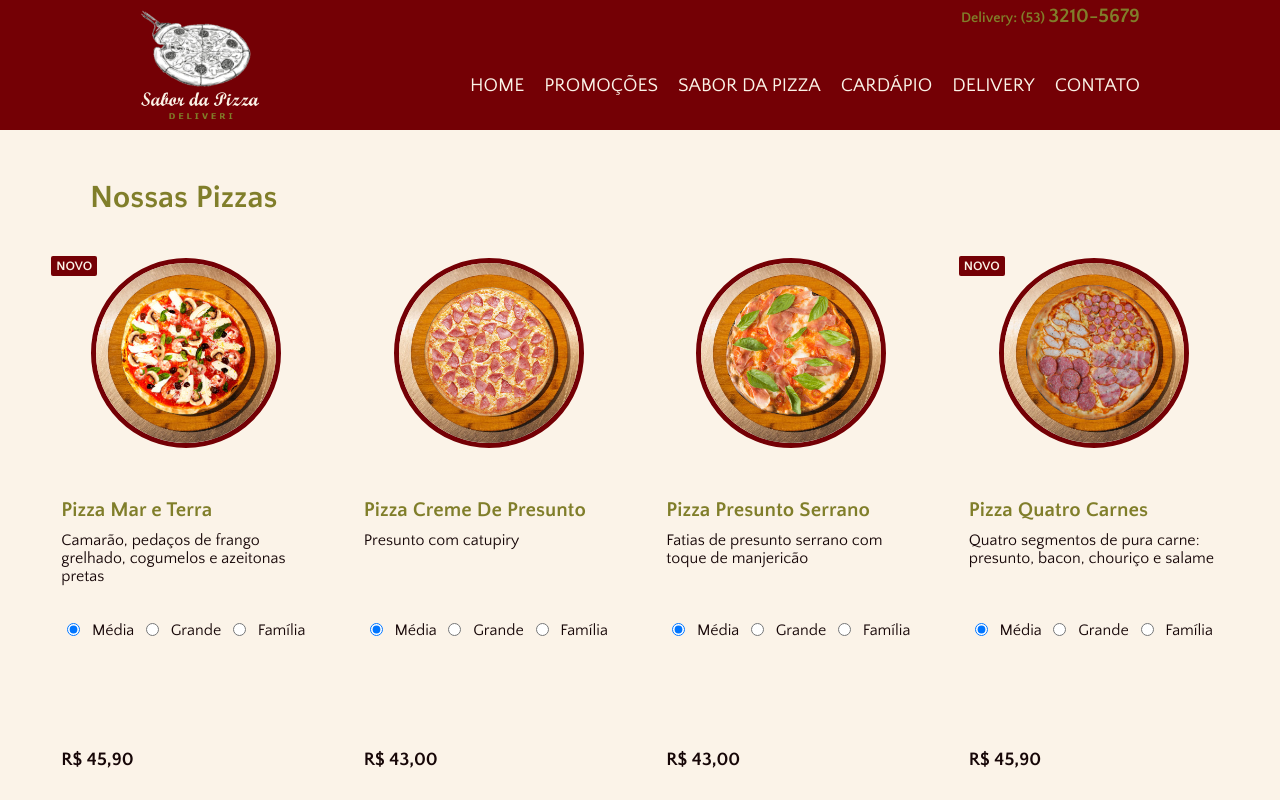
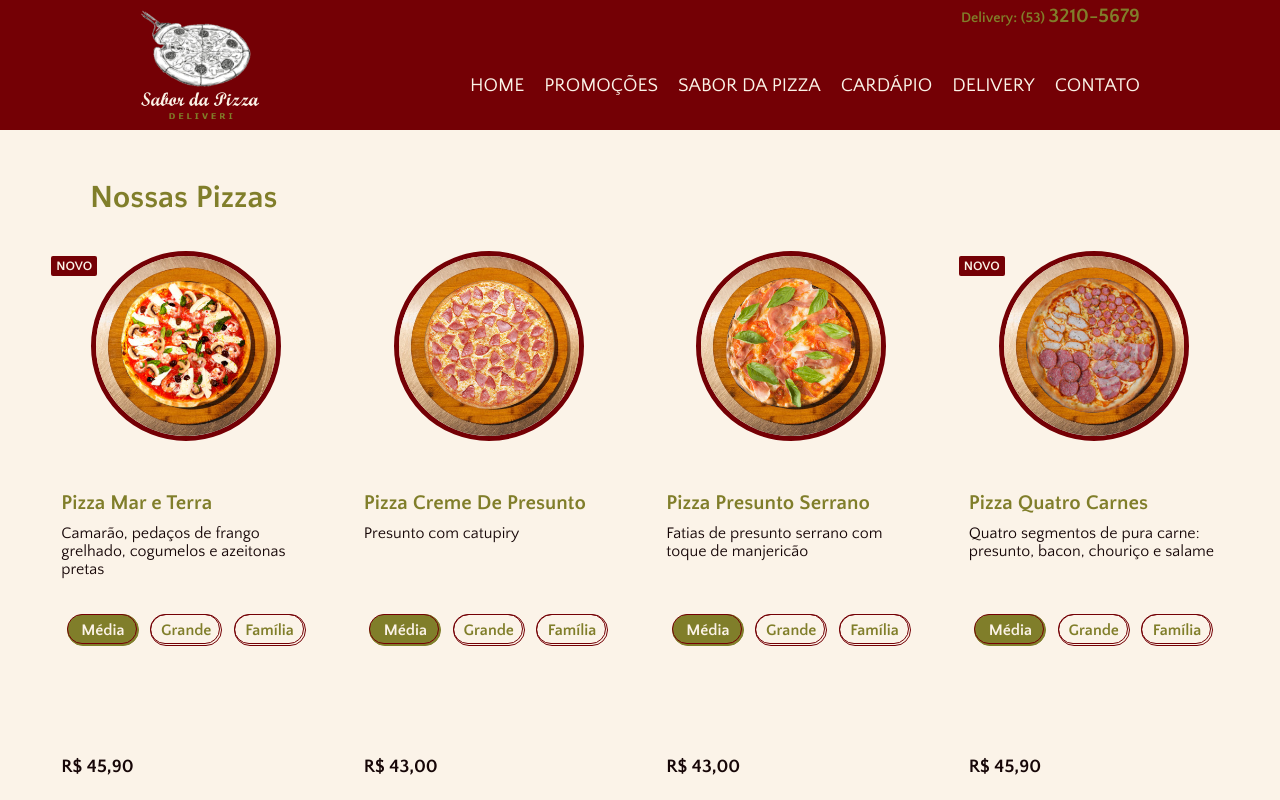
Before and after one commit to Michel4lves/sabordapizza, a React (Create React App) app: page /sabordapizza/cardapio in a window 1280 px wide. Shown: the top 800 px of the page. Built offline with nearby package versions, Linux system fonts and the light colour scheme.

Commit message:
new design

```diff
--- a/src/components/cards/PizzaCard.jsx
+++ b/src/components/cards/PizzaCard.jsx
@@ -15,7 +15,6 @@ const PizzaCard = ({ image, pizzaName, pizzaDescription, alert, smallPrice, medi
             medium: mediumPrice,
             large: largePrice,
         }
-        console.log(sizeToPrice[selectedSize])
         return sizeToPrice[selectedSize]
     }
 
@@ -27,6 +26,7 @@ const PizzaCard = ({ image, pizzaName, pizzaDescription, alert, smallPrice, medi
                 <p className="pizza-description">{pizzaDescription}</p>
 
                 <div className="sizes-box">
+                    <label htmlFor={`size-${pizzaName}`}>
                         <input
                             type="radio"
                             name={`size-${pizzaName}`}
@@ -34,8 +34,10 @@ const PizzaCard = ({ image, pizzaName, pizzaDescription, alert, smallPrice, medi
                             checked={selectedSize === 'small'}
                             onChange={handleSizeChange}
                         />
-                    <label htmlFor={`size-${pizzaName}`}>Média</label>
+                        <span className="size-name">Média</span>
+                    </label>
 
+                    <label htmlFor={`size-${pizzaName}`}>
                         <input
                             type="radio"
                             name={`size-${pizzaName}`}
@@ -43,8 +45,10 @@ const PizzaCard = ({ image, pizzaName, pizzaDescription, alert, smallPrice, medi
                             checked={selectedSize === 'medium'}
                             onChange={handleSizeChange}
                         />
-                    <label htmlFor={`size-${pizzaName}`}>Grande</label>
+                        <span className="size-name">Grande</span>
+                    </label>
 
+                    <label htmlFor={`size-${pizzaName}`}>
                         <input
                             type="radio"
                             name={`size-${pizzaName}`}
@@ -52,7 +56,8 @@ const PizzaCard = ({ image, pizzaName, pizzaDescription, alert, smallPrice, medi
                             checked={selectedSize === 'large'}
                             onChange={handleSizeChange}
                             />
-                    <label htmlFor={`size-${pizzaName}`}>Família</label>
+                        <span className="size-name">Família</span>
+                    </label>
                 </div>
 
 
--- a/src/sass/components/cards/PizzaCard.sass
+++ b/src/sass/components/cards/PizzaCard.sass
@@ -75,6 +75,43 @@
             // @include mixins.mobile
             //     width: 260px
 
+        .sizes-box
+            position: relative
+
+            label
+                position: relative
+
+                .size-name
+                    @include mixins.flex-center
+                    position: relative
+                    width: 70px
+                    height: 30px
+                    border-radius: 20px
+                    background: variables.$secondary-color
+                    border: 1px solid variables.$primary-color
+                    color: variables.$title-color
+                    font-weight: bold
+
+                input[type="radio"]
+                    position: absolute
+                    top: 0
+                    left: 0
+                    width: 70px
+                    height: 30px
+                    appearance: none
+                    background: transparent
+                    outline: none
+                    border-radius: 20px
+                    border: 1px solid variables.$primary-color
+                    cursor: pointer
+                    z-index: 1
+
+                    &:checked
+                        ~ .size-name
+                            background: variables.$title-color
+                            border: 1px solid variables.$title-color
+                            color: variables.$secondary-color
+
 
 
         .price
```
Lines whose indentation alone changed are shown as unchanged.
